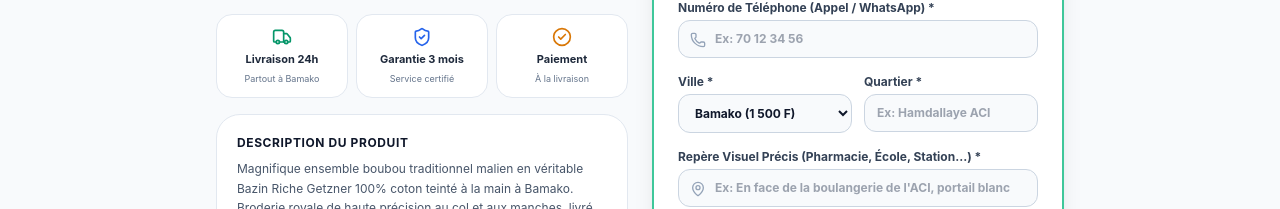
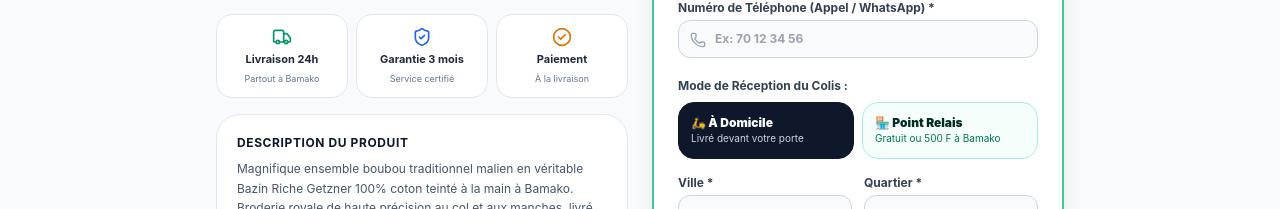
Before and after one commit to Mahamane04/suguba, a Next.js app: page /p/ensemble-boubou-bazin-riche-brode in a window 1280 px wide. Shown: the part 475-684 px from the top of the page. Built offline with nearby package versions, Linux system fonts and the light colour scheme.

Commit message:
feat(v1.2): add Partner Pickup Points (Click & Collect) network across Bamako

```diff
--- a/src/app/p/[slug]/page.tsx
+++ b/src/app/p/[slug]/page.tsx
@@ -27,6 +27,8 @@ export default function ProductDetailPage({ params }: { params: Promise<{ slug:
   // Checkout form states
   const [customerName, setCustomerName] = useState('');
   const [customerPhone, setCustomerPhone] = useState('');
+  const [fulfillmentMethod, setFulfillmentMethod] = useState<'home_delivery' | 'pickup_point'>('home_delivery');
+  const [selectedPickupPoint, setSelectedPickupPoint] = useState<string>('Hub Central Suguba — Hamdallaye ACI 2000 (Gratuit)');
   const [city, setCity] = useState('Bamako');
   const [neighborhood, setNeighborhood] = useState('');
   const [landmark, setLandmark] = useState('');
@@ -65,6 +67,15 @@ export default function ProductDetailPage({ params }: { params: Promise<{ slug:
     }
   };
 
+  const PICKUP_POINTS = [
+    { id: 'hub-aci', name: 'Hub Central Suguba — Hamdallaye ACI 2000 (Derrière Clinique Pasteur)', fee: 0, hours: '08h - 19h30' },
+    { id: 'relais-badala', name: 'Point Relais Badalabougou — Station Total Pont Fahd', fee: 500, hours: '07h - 21h00' },
+    { id: 'relais-marche', name: 'Point Relais Grand Marché — Carrefour Vox Daoula', fee: 500, hours: '08h - 18h30' },
+    { id: 'relais-faladie', name: 'Point Relais Faladié — Tour d\'Afrique / Rond-Point', fee: 500, hours: '07h30 - 20h30' },
+    { id: 'relais-kalaban', name: 'Point Relais Kalaban-Coro — Face Mairie', fee: 500, hours: '08h - 20h00' },
+    { id: 'relais-yirimadio', name: 'Point Relais Yirimadio — Près du Stade du 26 Mars', fee: 500, hours: '08h - 20h00' },
+  ];
+
   const unitPrice = product.publicPrice || product.supplierPrice;
   const deliveryFeeByCity: Record<string, number> = {
     'Bamako': 1500,
@@ -74,7 +85,9 @@ export default function ProductDetailPage({ params }: { params: Promise<{ slug:
     'Kayes': 5000,
     'Mopti': 5000,
   };
-  const deliveryFee = deliveryFeeByCity[city] || 1500;
+
+  const activePickup = PICKUP_POINTS.find(p => p.name === selectedPickupPoint) || PICKUP_POINTS[0];
+  const deliveryFee = fulfillmentMethod === 'pickup_point' ? activePickup.fee : (deliveryFeeByCity[city] || 1500);
   const discountAmount = appliedPromo ? appliedPromo.discount : 0;
   const totalAmount = Math.max(0, (unitPrice * quantity) + deliveryFee - discountAmount);
   const depositAmount = totalAmount >= 30000 ? 3000 : 0;
@@ -82,10 +95,18 @@ export default function ProductDetailPage({ params }: { params: Promise<{ slug:
 
   const handleOrderSubmit = (e: React.FormEvent) => {
     e.preventDefault();
-    if (!customerName || !customerPhone || !neighborhood || !landmark) {
-      alert('Veuillez renseigner votre nom, numéro de téléphone, quartier et repère visuel.');
+    if (!customerName || !customerPhone) {
+      alert('Veuillez renseigner votre nom et votre numéro de téléphone.');
       return;
     }
+
+    if (fulfillmentMethod === 'home_delivery' && (!neighborhood || !landmark)) {
+      alert('Veuillez renseigner votre quartier et votre repère visuel pour la livraison à domicile.');
+      return;
+    }
+
+    const finalNeighborhood = fulfillmentMethod === 'pickup_point' ? 'Point Relais Partenaire' : neighborhood;
+    const finalLandmark = fulfillmentMethod === 'pickup_point' ? selectedPickupPoint : landmark;
 
     setIsSubmitting(true);
     try {
@@ -94,10 +115,10 @@ export default function ProductDetailPage({ params }: { params: Promise<{ slug:
         quantity,
         customerName,
         customerPhone,
-        city,
-        neighborhood,
-        landmark,
-        deliveryNotes,
+        city: fulfillmentMethod === 'pickup_point' ? 'Bamako' : city,
+        neighborhood: finalNeighborhood,
+        landmark: finalLandmark,
+        deliveryNotes: fulfillmentMethod === 'pickup_point' ? `Retrait en Point Relais : ${selectedPickupPoint}` : deliveryNotes,
         resellerCode: refCode || undefined,
       });
 
@@ -283,7 +304,68 @@ export default function ProductDetailPage({ params }: { params: Promise<{ slug:
                 </div>
               </div>
 
-              {/* Ville & Quartier */}
+              {/* Choix du mode de livraison */}
+              <div className="space-y-2 pt-1">
+                <label className="block text-xs font-bold text-slate-700">
+                  Mode de Réception du Colis :
+                </label>
+                <div className="grid grid-cols-2 gap-2">
+                  <button
+                    type="button"
+                    onClick={() => setFulfillmentMethod('home_delivery')}
+                    className={`p-3 rounded-2xl border text-left transition-all ${
+                      fulfillmentMethod === 'home_delivery'
+                        ? 'bg-slate-900 text-white border-slate-900 shadow-xs'
+                        : 'bg-white text-slate-700 border-slate-200 hover:bg-slate-50'
+                    }`}
+                  >
+                    <span className="block font-black text-xs">🛵 À Domicile</span>
+                    <span className={`text-[10px] block ${fulfillmentMethod === 'home_delivery' ? 'text-slate-300' : 'text-slate-500'}`}>
+                      Livré devant votre porte
+                    </span>
+                  </button>
+
+                  <button
+                    type="button"
+                    onClick={() => setFulfillmentMethod('pickup_point')}
+                    className={`p-3 rounded-2xl border text-left transition-all ${
+                      fulfillmentMethod === 'pickup_point'
+                        ? 'bg-emerald-800 text-white border-emerald-800 shadow-xs'
+                        : 'bg-emerald-50/50 text-emerald-950 border-emerald-200 hover:bg-emerald-100/50'
+                    }`}
+                  >
+                    <span className="block font-black text-xs">🏪 Point Relais</span>
+                    <span className={`text-[10px] block ${fulfillmentMethod === 'pickup_point' ? 'text-emerald-200' : 'text-emerald-700'}`}>
+                      Gratuit ou 500 F à Bamako
+                    </span>
+                  </button>
+                </div>
+              </div>
+
+              {/* Si Point Relais Partenaire sélectionné */}
+              {fulfillmentMethod === 'pickup_point' ? (
+                <div className="space-y-2 bg-emerald-50/40 p-3.5 rounded-2xl border border-emerald-200">
+                  <label className="block text-xs font-bold text-emerald-950">
+                    Sélectionner le Point Relais Partenaire à Bamako :
+                  </label>
+                  <select
+                    value={selectedPickupPoint}
+                    onChange={(e) => setSelectedPickupPoint(e.target.value)}
+                    className="w-full px-3 py-2.5 bg-white border border-emerald-300 rounded-xl text-xs font-bold text-slate-900 focus:outline-emerald-600"
+                  >
+                    {PICKUP_POINTS.map(point => (
+                      <option key={point.id} value={point.name}>
+                        {point.name} — {point.fee === 0 ? 'GRATUIT' : `${point.fee} F`} ({point.hours})
+                      </option>
+                    ))}
+                  </select>
+                  <p className="text-[10px] text-emerald-800">
+                    💡 Votre colis sera déposé sous 24h. Vous recevrez un SMS avec votre code de retrait OTP.
+                  </p>
+                </div>
+              ) : (
+                <>
+                  {/* Ville & Quartier pour Livraison à Domicile */}
                   <div className="grid grid-cols-2 gap-3">
                     <div>
                       <label className="block text-xs font-bold text-slate-700 mb-1">Ville *</label>
@@ -304,7 +386,7 @@ export default function ProductDetailPage({ params }: { params: Promise<{ slug:
                       <label className="block text-xs font-bold text-slate-700 mb-1">Quartier *</label>
                       <input
                         type="text"
-                    required
+                        required={fulfillmentMethod === 'home_delivery'}
                         placeholder="Ex: Hamdallaye ACI"
                         value={neighborhood}
                         onChange={(e) => setNeighborhood(e.target.value)}
@@ -322,7 +404,7 @@ export default function ProductDetailPage({ params }: { params: Promise<{ slug:
                       <MapPin className="w-4 h-4 text-slate-400 absolute left-3 top-3" />
                       <input
                         type="text"
-                    required
+                        required={fulfillmentMethod === 'home_delivery'}
                         placeholder="Ex: En face de la boulangerie de l'ACI, portail blanc"
                         value={landmark}
                         onChange={(e) => setLandmark(e.target.value)}
@@ -330,6 +412,8 @@ export default function ProductDetailPage({ params }: { params: Promise<{ slug:
                       />
                     </div>
                   </div>
+                </>
+              )}
 
               {/* Mode de règlement & Option d'Acompte */}
               {depositAmount > 0 && (
```
Lines whose indentation alone changed are shown as unchanged.
